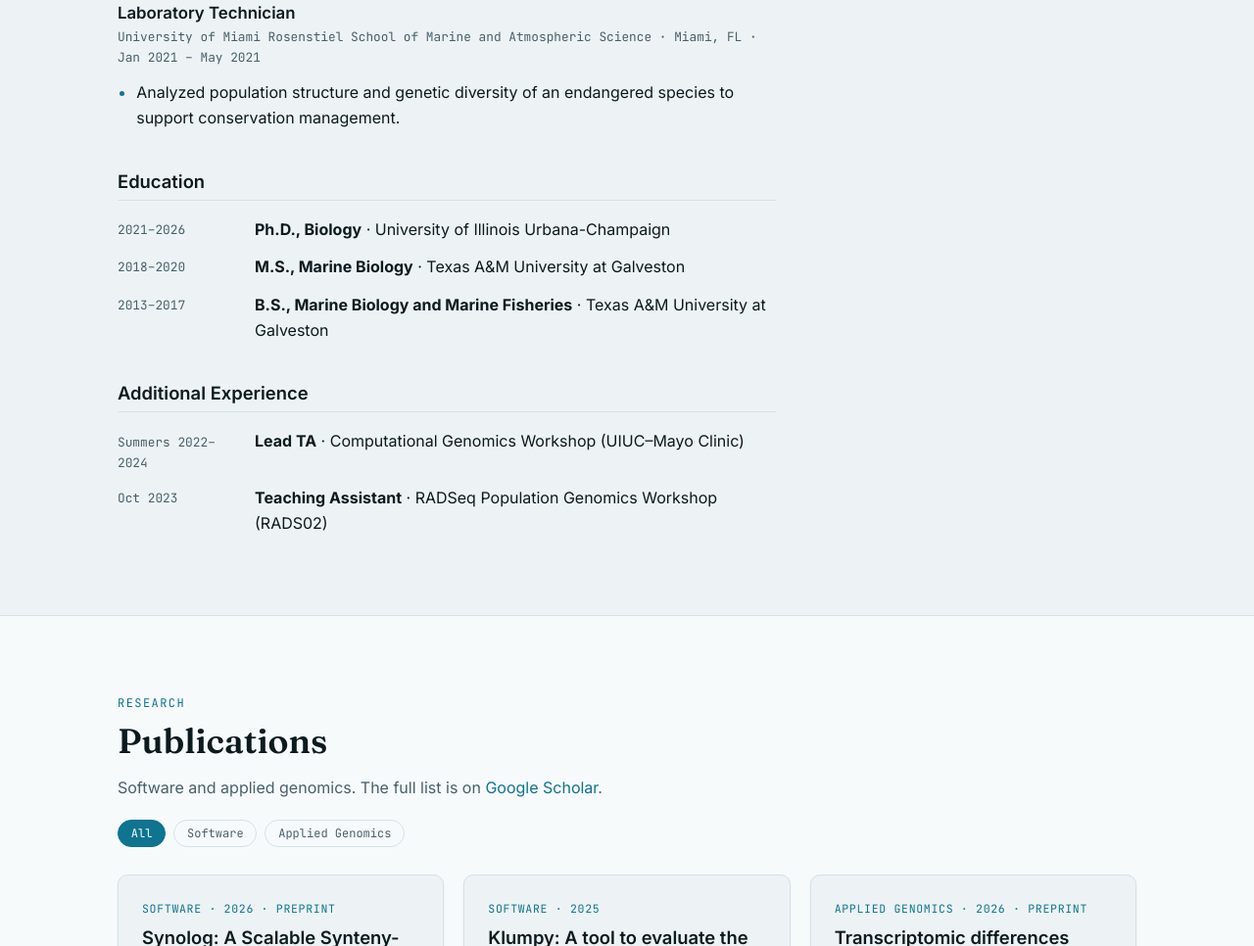
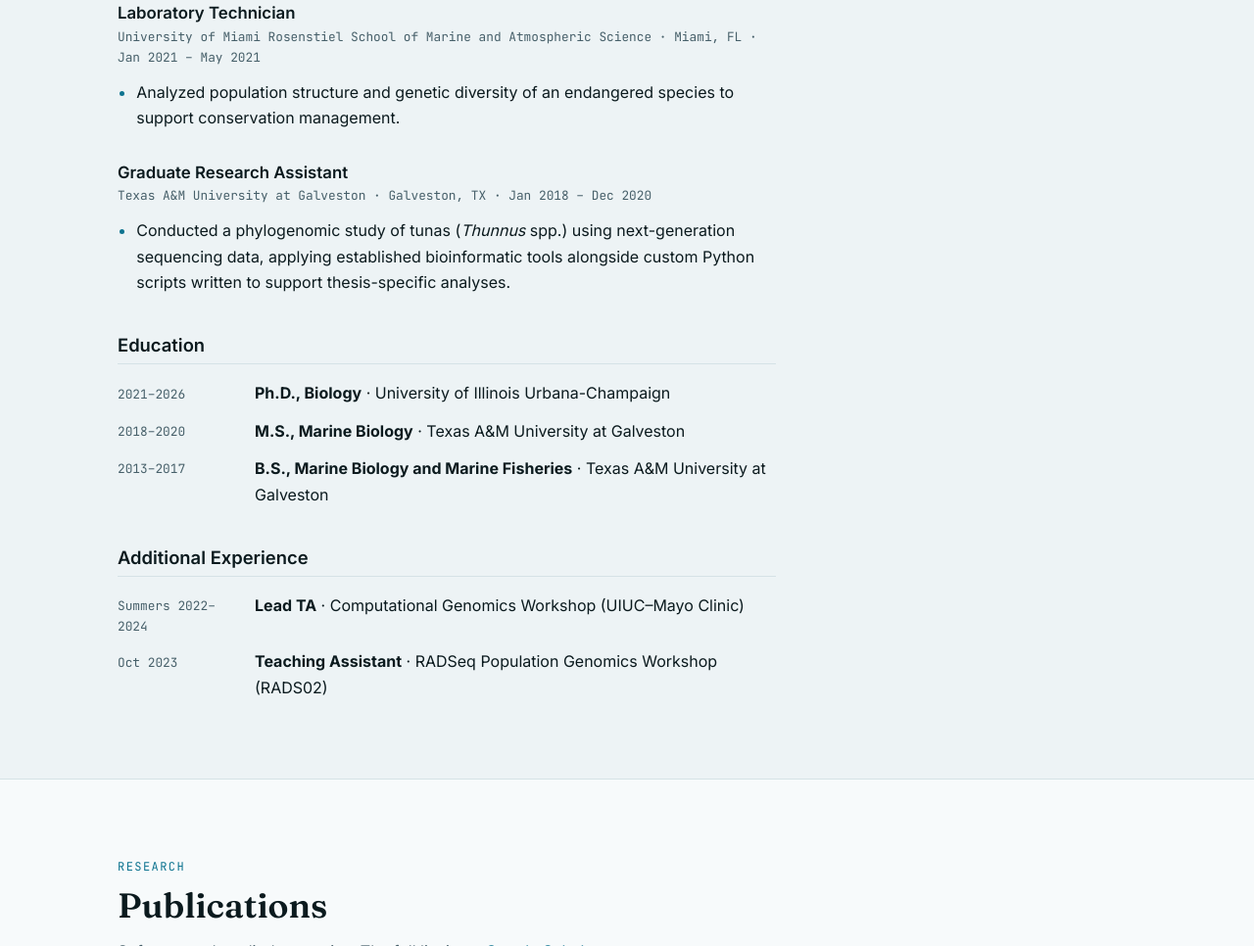
Before and after one commit to Giov12/giov12.github.io, a plain HTML site: page index.html in a window 1280 px wide. Shown: the part 2961-3927 px from the top of the page at 98% size. Drawn offline with Linux system fonts and the light colour scheme.

Commit message:
added info on my MS research

```diff
--- a/index.html
+++ b/index.html
@@ -161,6 +161,14 @@
           <p class="mono">University of Miami Rosenstiel School of Marine and Atmospheric Science &middot; Miami, FL &middot; Jan 2021 &ndash; May 2021</p>
           <ul class="prose">
             <li>Analyzed population structure and genetic diversity of an endangered species to support conservation management.</li>
+          </ul>
+        </div>
+
+        <div class="role">
+          <h4>Graduate Research Assistant</h4>
+          <p class="mono">Texas A&amp;M University at Galveston &middot; Galveston, TX &middot; Jan 2018 &ndash; Dec 2020</p>
+          <ul class="prose">
+            <li>Conducted a phylogenomic study of tunas (<em>Thunnus</em> spp.) using next-generation sequencing data, applying established bioinformatic tools alongside custom Python scripts written to support thesis-specific analyses.</li>
           </ul>
         </div>
 
```
